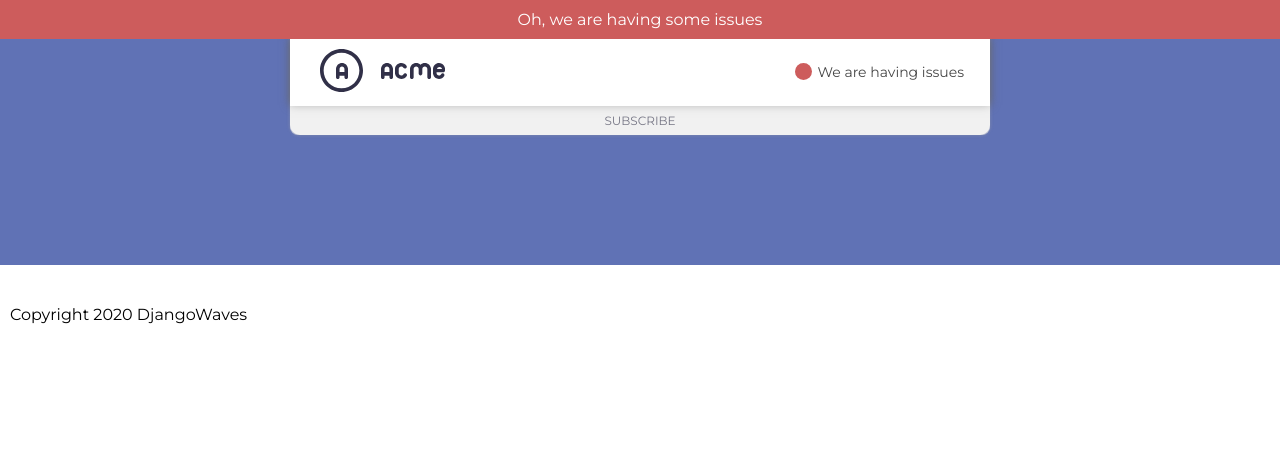
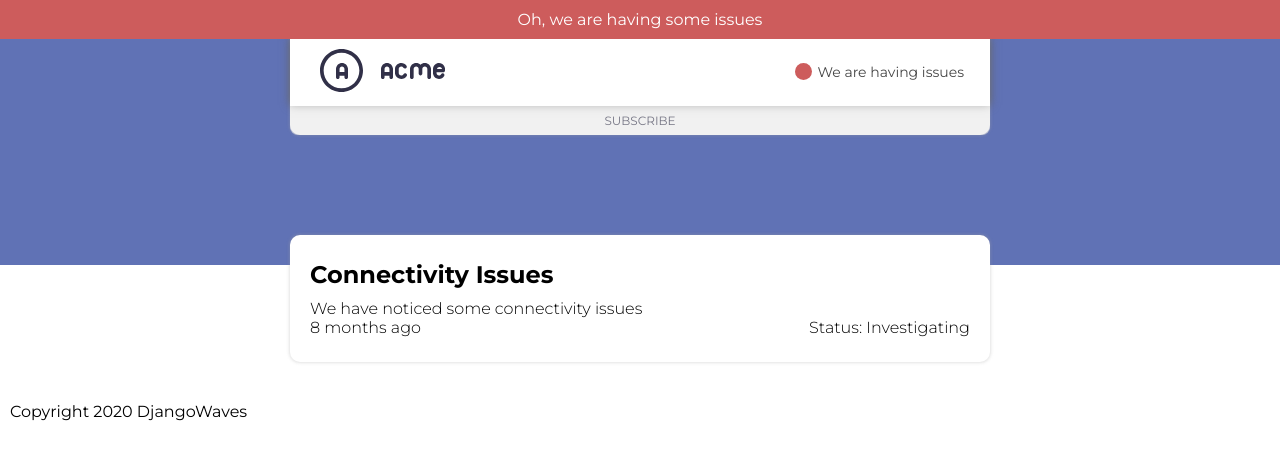
Before and after one commit to giffen/djangowave-incidents, a Nuxt app: page / in a window 1280 px wide. Shown: the top 460 px of the page. Built offline with nearby package versions, Linux system fonts and the light colour scheme.

Commit message:
Create IncidentViewList and add to index.vue

```diff
--- /dev/null
+++ b/components/visitors/IncidentListItem.vue
@@ -0,0 +1,47 @@
+<template>
+    <div>
+        <h2>{{ incident.title }}</h2>
+        <p>{{ lastUpdate.description }}</p>
+        <div class="sub">
+            {{ lastUpdate.date | timeAgo }}
+            <span class="right">
+                Status: {{ lastUpdate.status }}
+            </span>
+        </div>
+    </div>
+</template>
+
+<script>
+import moment from 'moment'
+export default {
+    name: 'Incident',
+    props: {
+        incident: {
+            type: Object,
+            default: () => { return {} }
+        }
+    },
+    computed: {
+        lastUpdate () {
+            return this.incident.update_set[0]
+        }
+    },
+    filters: {
+        timeAgo (value) {
+            return moment.utc(value).fromNow()
+        }
+    }
+}
+</script>
+
+<style scoped>
+.sub {
+    columns: #999;
+}
+.right {
+    float: right;
+}
+h2 {
+    margin-bottom: 10px;
+}
+</style>
--- a/package.json
+++ b/package.json
@@ -12,6 +12,7 @@
     "test": "jest"
   },
   "dependencies": {
+    "moment": "^2.26.0",
     "nuxt": "^2.0.0"
   },
   "devDependencies": {
--- a/pages/index.vue
+++ b/pages/index.vue
@@ -1,10 +1,68 @@
 <template>
     <div>
+        <div class="cards">
+            <div
+                v-if="openIncidents.length > 0"
+                class="card incidents"
+            >
+                <div
+                    v-for="i in openIncidents"
+                    :key="i.id"
+                    class="incident_item"
+                >
+                    <nuxt-link :to="{ name: 'incident-id', params: {id: i.id}}">
+                        <IncidentListItem :incident="i" />
+                    </nuxt-link>
+                </div>
+            </div>
+        </div>
     </div>
 </template>
 
 <script>
+import IncidentListItem from '@/components/visitors/IncidentListItem.vue'
+export default {
+    components: { IncidentListItem },
+    data: () => ({
+        openIncidents: [
+            {
+                id: 1,
+                title: 'Connectivity Issues',
+                update_set: [
+                    {
+                        description: 'We have noticed some connectivity issues',
+                        date: '2019-10-02 13:00:12',
+                        status: 'Investigating'
+                    }
+                ]
+            }
+        ]
+    })
+}
 </script>
 
 <style>
+.cards {
+  max-width: 700px;
+  margin: -30px auto 20px;
+}
+.card {
+  border-radius: 10px;
+  background-color: white;
+  padding: 15px 20px;
+  box-shadow: 0 0 3px 1px rgba(163,163,163,0.30);
+  -webkit-box-shadow: 0 0 3px 1px rgba(163,163,163,0.30);
+  font-family: Montserrat;
+  font-weight: 300;
+}
+.incidents > .incident_item {
+  margin-bottom: 30px;
+  margin-top: 10px;
+}
+.incidents > .incident_item:last-child {
+  margin-bottom: 10px;
+}
+.incidents {
+  margin-bottom: 30px;
+}
 </style>
```
Also changed, not shown: 1 other file (tests, documents, lock files or other folders).
